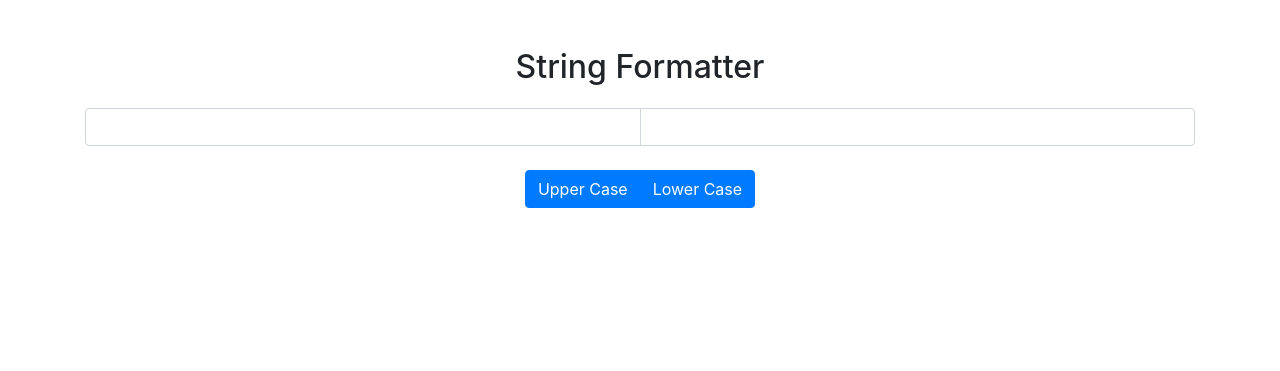
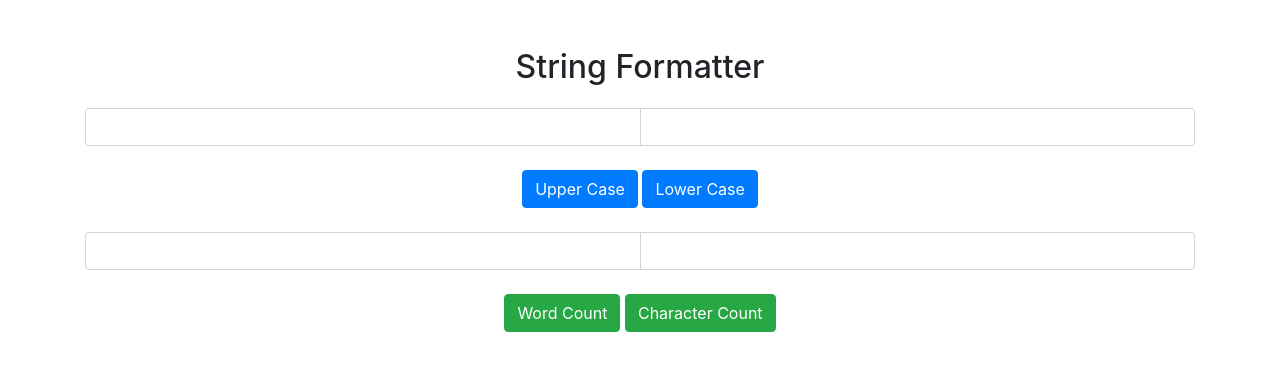
Before and after one commit to joshuazeltser/JTools, a Django app: page /stringFormatter/formatter/ in a window 1280 px wide. Shown: the part 56-427 px from the top of the page. Run offline with Django 3.2, Linux system fonts and the light colour scheme; some libraries are stand-ins or nearby versions.

Commit message:
successfully completed front end for four of the functions

```diff
--- a/stringFormatter/templates/stringFormatter/formatter.html
+++ b/stringFormatter/templates/stringFormatter/formatter.html
@@ -12,7 +12,8 @@
 
 
     <!-- Bootstrap CSS -->
-    <link rel="stylesheet" href="https://stackpath.bootstrapcdn.com/bootstrap/4.1.1/css/bootstrap.min.css" integrity="sha384-WskhaSGFgHYWDcbwN70/dfYBj47jz9qbsMId/iRN3ewGhXQFZCSftd1LZCfmhktB" crossorigin="anonymous">
+    <link rel="stylesheet" href="https://stackpath.bootstrapcdn.com/bootstrap/4.1.1/css/bootstrap.min.css"
+          integrity="sha384-WskhaSGFgHYWDcbwN70/dfYBj47jz9qbsMId/iRN3ewGhXQFZCSftd1LZCfmhktB" crossorigin="anonymous">
     <link rel="stylesheet" href="https://cdnjs.cloudflare.com/ajax/libs/normalize/8.0.0/normalize.css">
 
     <!-- Custom styles for this template -->
@@ -26,6 +27,7 @@
         }
       }
 
+
     </style>
 
 </head>
@@ -36,7 +38,8 @@
 <nav class="navbar navbar-expand-lg navbar-dark bg-dark fixed-top">
     <div class="container">
         <a class="navbar-brand" href="/stringFormatter/">MyTools</a>
-        <button class="navbar-toggler" type="button" data-toggle="collapse" data-target="#navbarResponsive" aria-controls="navbarResponsive" aria-expanded="false" aria-label="Toggle navigation">
+        <button class="navbar-toggler" type="button" data-toggle="collapse" data-target="#navbarResponsive"
+                aria-controls="navbarResponsive" aria-expanded="false" aria-label="Toggle navigation">
             <span class="navbar-toggler-icon"></span>
         </button>
         <div class="collapse navbar-collapse" id="navbarResponsive">
@@ -67,6 +70,7 @@
   $(this).parent().addClass("active");
 });
 
+
 </script>
 
 <div class="container">
@@ -85,38 +89,52 @@
             <!-- Page Content -->
             <form action="" method="post">
                 {% csrf_token %}
-        <!--<input type="text" name="q" value="{{ content }}">-->
-        <!--<input type="submit" value="Search">-->
 
                 <div class="input-group">
 
-  <input type="text" class="form-control" name="q" value="{{ content }}">
-  <input type="text" class="form-control" name="r" value="{{ content2 }}">
+                    <input type="text" class="form-control" name="input1" value="{{ content }}">
+                    <input type="text" class="form-control" name="input2" value="{{ content2 }}">
                 </div>
                 </br>
-        <div class="btn-group btn-group-toggle" onclick="javascript:document.forms[0].submit();" data-toggle="buttons">
 
-  <label class="btn btn-primary" value="one">
-      <input type="radio"  name="one" value="one" id="option2" autocomplete="off"> Upper Case
-  </label>
-  <label class="btn btn-primary">
-    <input type="radio" name="options2" id="option3" autocomplete="off"> Lower Case
-  </label>
+                <button class="btn btn-primary" type="submit" value="upper" name="upper" id="upper" autocomplete="off"> Upper Case </button>
+                <button class="btn btn-primary" type="submit" value="lower" name="lower" id="lower" autocomplete="off"> Lower Case </button>
+
+            <br>
+
+                <br>
+                <div class="input-group" >
+
+                    <input type="text" class="form-control" name="input3" value="{{ content3 }}">
+                    <input type="text" class="form-control" name="input4" value="{{ content4}}">
                 </div>
 
+                </br>
+
+                <button class="btn btn-success" type="submit" value="word" name="word" id="word" autocomplete="off"> Word Count </button>
+                <button class="btn btn-success" type="submit" value="char" name="char" id="char" autocomplete="off"> Character Count </button>
+
+
+
+
             </form>
+
 
         </div>
     </div>
 </div>
 
 
-
-
 <!-- jQuery first, then Popper.js, then Bootstrap JS -->
-    <script src="https://code.jquery.com/jquery-3.3.1.slim.min.js" integrity="sha384-q8i/X+965DzO0rT7abK41JStQIAqVgRVzpbzo5smXKp4YfRvH+8abtTE1Pi6jizo" crossorigin="anonymous"></script>
-    <script src="https://cdnjs.cloudflare.com/ajax/libs/popper.js/1.14.3/umd/popper.min.js" integrity="sha384-ZMP7rVo3mIykV+2+9J3UJ46jBk0WLaUAdn689aCwoqbBJiSnjAK/l8WvCWPIPm49" crossorigin="anonymous"></script>
-    <script src="https://stackpath.bootstrapcdn.com/bootstrap/4.1.1/js/bootstrap.min.js" integrity="sha384-smHYKdLADwkXOn1EmN1qk/HfnUcbVRZyYmZ4qpPea6sjB/pTJ0euyQp0Mk8ck+5T" crossorigin="anonymous"></script>
+<script src="https://code.jquery.com/jquery-3.3.1.slim.min.js"
+        integrity="sha384-q8i/X+965DzO0rT7abK41JStQIAqVgRVzpbzo5smXKp4YfRvH+8abtTE1Pi6jizo"
+        crossorigin="anonymous"></script>
+<script src="https://cdnjs.cloudflare.com/ajax/libs/popper.js/1.14.3/umd/popper.min.js"
+        integrity="sha384-ZMP7rVo3mIykV+2+9J3UJ46jBk0WLaUAdn689aCwoqbBJiSnjAK/l8WvCWPIPm49"
+        crossorigin="anonymous"></script>
+<script src="https://stackpath.bootstrapcdn.com/bootstrap/4.1.1/js/bootstrap.min.js"
+        integrity="sha384-smHYKdLADwkXOn1EmN1qk/HfnUcbVRZyYmZ4qpPea6sjB/pTJ0euyQp0Mk8ck+5T"
+        crossorigin="anonymous"></script>
 
 </body>
 
--- a/stringFormatter/views.py
+++ b/stringFormatter/views.py
@@ -1,31 +1,29 @@
+from django.http import HttpResponse
 from django.shortcuts import render, redirect
-from stringFormatter.formatter import to_upper_case
 from .models import Text
 
 
 def index(request):
-
-
     return render(request, 'stringFormatter/index.html')
 
 
 def formatter(request):
-    message = ""
-    original = ""
 
-    if 'one' in request.POST:
-        print('djksakjsadkjsadkjsadhhdask')
+    message = request.POST.get('input1', '')
+    message2 = request.POST.get('input2','')
+    message3 = request.POST.get('input3', '')
+    message4 = request.POST.get('input4', '')
 
+    if 'lower' in request.POST:
+        message2 = Text.to_lower_case(message)
+    elif 'upper' in request.POST:
+        message2 = Text.to_upper_case(message)
+    elif 'word' in request.POST:
+        message4 = Text.word_count(message3)
+    elif 'char' in request.POST:
+        message4 = Text.char_count(message3)
 
+    print(request.POST)
 
-    if 'q' in request.POST:
-        original = request.POST['q']
-        text = Text()
-        text.result = to_upper_case(original)
-        message = text.result
-
-
-
-
-
-    return render(request, 'stringFormatter/formatter.html', {'content': original, 'content2': message})
+    return render(request, 'stringFormatter/formatter.html', {'content': message, 'content2': message2,
+                                                              'content3': message3, 'content4': message4})
```
Also changed, not shown: stringFormatter/models.py (+27 -0 lines), stringFormatter/templates/stringFormatter/index.html (+15 -7 lines). Lines whose indentation alone changed are shown as unchanged.
